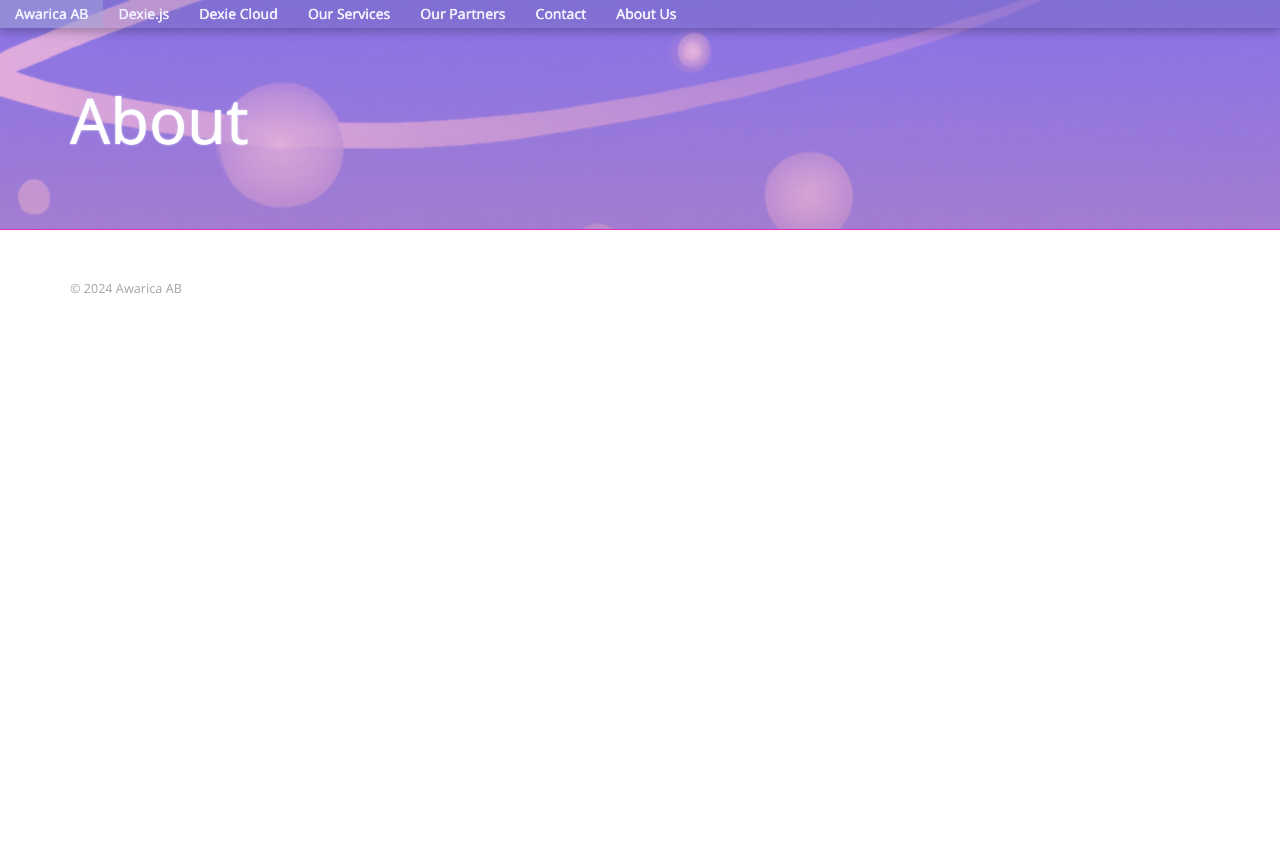
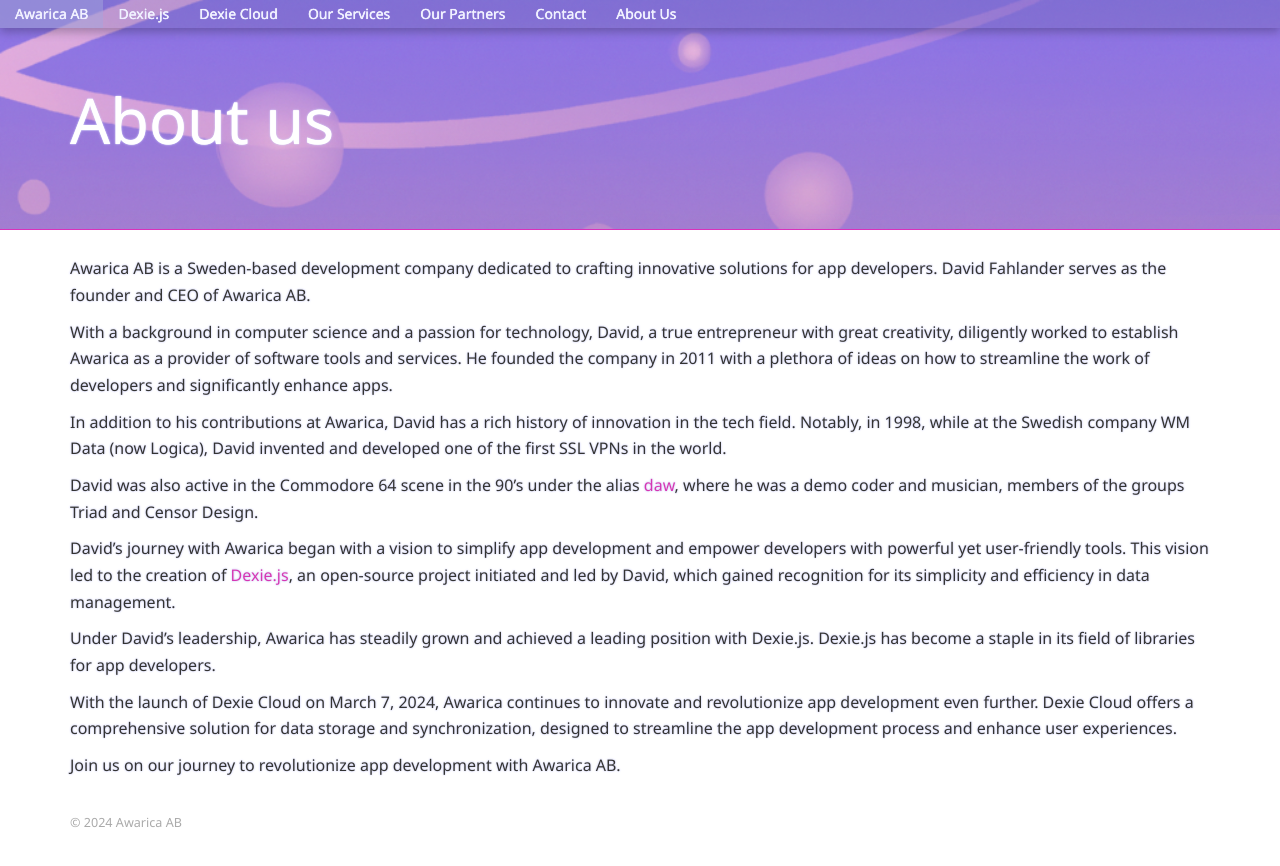
Before and after one commit to dfahlander/awarica, a Jekyll site: the page built from about.md, in a window 1280 px wide. Shown: the top 866 px of the page. Built offline with Jekyll 4.4.1, drawn with Linux system fonts in a browser that asks for light colours.

Commit message:
about us

```diff
--- a/about.md
+++ b/about.md
@@ -1,4 +1,20 @@
 ---
 layout: awarica-page
-title: About
+title: About us
 ---
+
+Awarica AB is a Sweden-based development company dedicated to crafting innovative solutions for app developers. David Fahlander serves as the founder and CEO of Awarica AB.
+
+With a background in computer science and a passion for technology, David, a true entrepreneur with great creativity, diligently worked to establish Awarica as a provider of software tools and services. He founded the company in 2011 with a plethora of ideas on how to streamline the work of developers and significantly enhance apps.
+
+In addition to his contributions at Awarica, David has a rich history of innovation in the tech field. Notably, in 1998, while at the Swedish company WM Data (now Logica), David invented and developed one of the first SSL VPNs in the world.
+
+David was also active in the Commodore 64 scene in the 90's under the alias [daw](https://csdb.dk/scener/?id=440), where he was a demo coder and musician, members of the groups Triad and Censor Design.
+
+David's journey with Awarica began with a vision to simplify app development and empower developers with powerful yet user-friendly tools. This vision led to the creation of [Dexie.js](/dexie), an open-source project initiated and led by David, which gained recognition for its simplicity and efficiency in data management.
+
+Under David's leadership, Awarica has steadily grown and achieved a leading position with Dexie.js. Dexie.js has become a staple in its field of libraries for app developers.
+
+With the launch of Dexie Cloud on March 7, 2024, Awarica continues to innovate and revolutionize app development even further. Dexie Cloud offers a comprehensive solution for data storage and synchronization, designed to streamline the app development process and enhance user experiences.
+
+Join us on our journey to revolutionize app development with Awarica AB.
```
